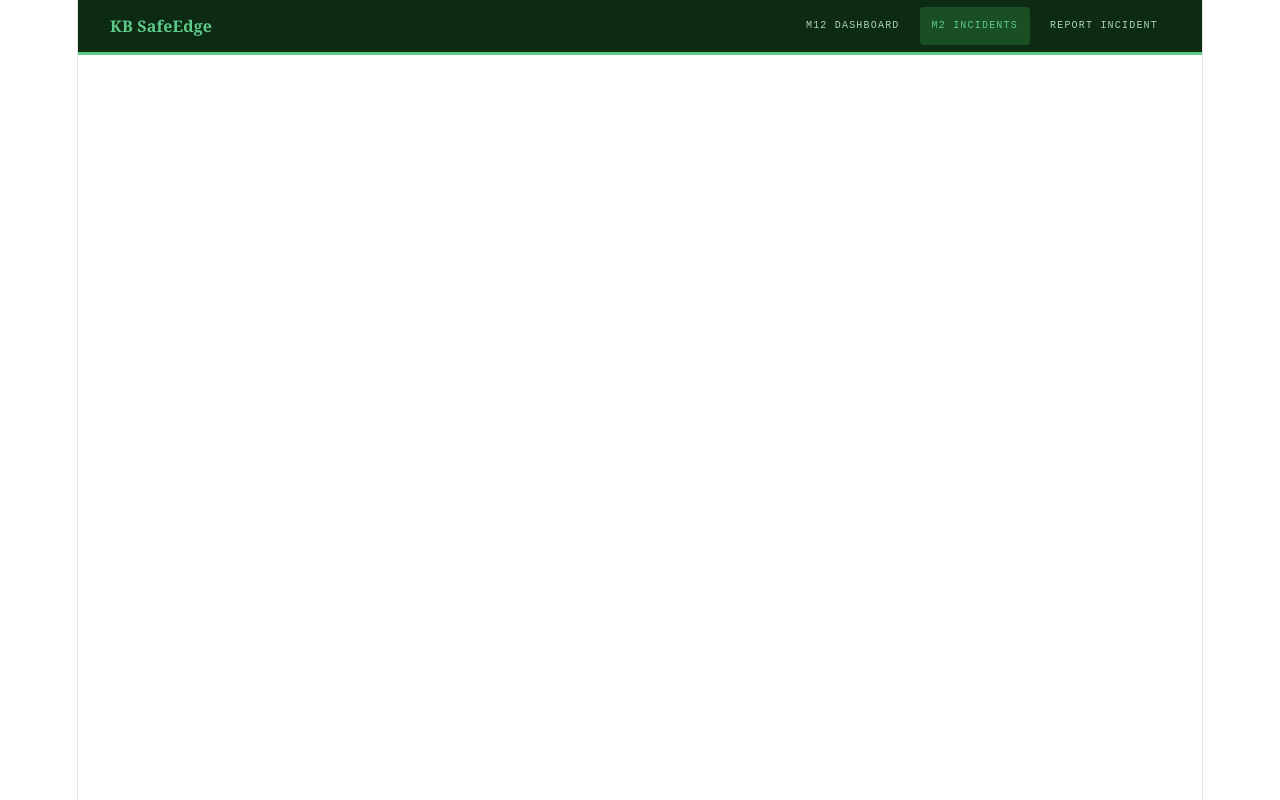
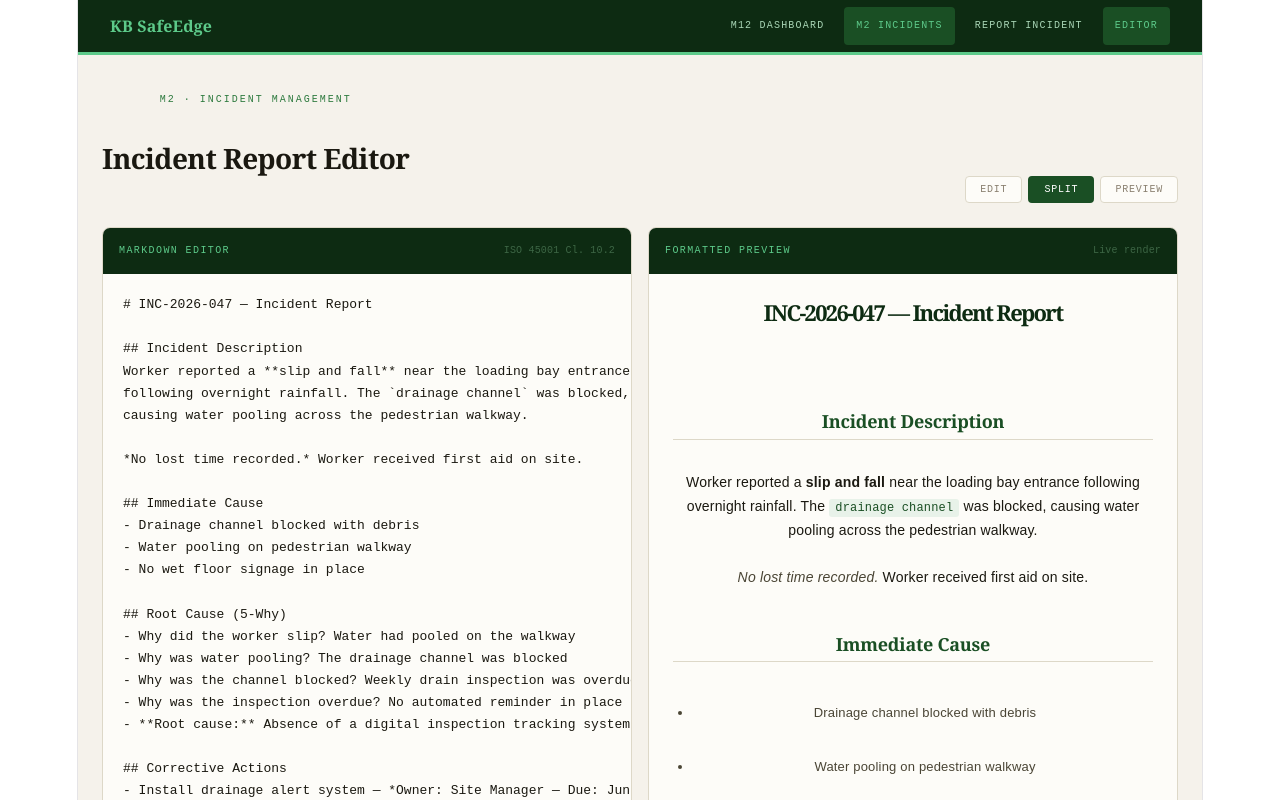
Before and after one commit to OdhiamboKB/safeedge-ui, a React (Vite) app in the folder safeedge-ui/: page /incidents/editor in a window 1280 px wide. Shown: the top 800 px of the page. Built offline with nearby package versions, Linux system fonts and the light colour scheme.

Commit message:
feat: IncidentPreviewer — Markdown editor with live preview, view toggle

```diff
--- a/safeedge-ui/src/App.jsx
+++ b/safeedge-ui/src/App.jsx
@@ -2,6 +2,7 @@ import { BrowserRouter, Routes, Route, NavLink } from 'react-router-dom'
 import KPIDashboard from './KPIDashboard'
 import IncidentFeed from './IncidentFeed'
 import IncidentForm from './IncidentForm'
+import IncidentPreviewer from './IncidentPreviewer'
 
 function Nav() {
   const navStyle = {
@@ -55,6 +56,9 @@ function Nav() {
         <NavLink to="/incidents/new" style={({ isActive }) => isActive ? activeLinkStyle : linkStyle}>
           Report Incident
         </NavLink>
+        <NavLink to="/incidents/editor" style={({ isActive }) => isActive ? activeLinkStyle : linkStyle}>
+          Editor
+        </NavLink>
       </div>
     </nav>
   )
@@ -68,6 +72,7 @@ function App() {
         <Route path="/" element={<KPIDashboard />} />
         <Route path="/incidents" element={<IncidentFeed />} />
         <Route path="/incidents/new" element={<IncidentForm onSubmit={(data) => console.log('Submitted:', data)} />} />
+        <Route path="/incidents/editor" element={<IncidentPreviewer />} />
       </Routes>
     </BrowserRouter>
   )
--- /dev/null
+++ b/safeedge-ui/src/IncidentPreviewer.jsx
@@ -0,0 +1,175 @@
+import { useState } from 'react'
+
+// ── INCIDENT MARKDOWN PREVIEWER ──────────────────────
+// fCC Mirror: Markdown Previewer certification project
+// SafeEdge: M2 Incident description editor with
+// live formatted preview before submission
+// Concepts: controlled textarea, string parsing,
+// dangerouslySetInnerHTML for rendered output
+
+// Simple markdown parser — covers the patterns used
+// in QHSE incident reports
+function parseMarkdown(text) {
+  if (!text) return ''
+
+  return text
+    // Headers
+    .replace(/^### (.+)$/gm, '<h3 style="font-family:Georgia,serif;font-size:15px;font-weight:700;color:#1a1810;margin:16px 0 6px;">$1</h3>')
+    .replace(/^## (.+)$/gm,  '<h2 style="font-family:Georgia,serif;font-size:18px;font-weight:700;color:#1a4f24;margin:20px 0 8px;padding-bottom:6px;border-bottom:1px solid #ddd8c8;">$1</h2>')
+    .replace(/^# (.+)$/gm,   '<h1 style="font-family:Georgia,serif;font-size:22px;font-weight:900;color:#0d2b12;margin:0 0 12px;">$1</h1>')
+    // Bold and italic
+    .replace(/\*\*(.+?)\*\*/g, '<strong style="color:#1a1810;">$1</strong>')
+    .replace(/\*(.+?)\*/g,     '<em style="color:#4a4535;">$1</em>')
+    // Inline code
+    .replace(/`(.+?)`/g, '<code style="font-family:monospace;font-size:12px;background:#e8f2e9;color:#1a4f24;padding:1px 6px;border-radius:3px;">$1</code>')
+    // Unordered lists
+    .replace(/^\- (.+)$/gm, '<li style="font-size:13px;color:#4a4535;margin:4px 0;padding-left:4px;">$1</li>')
+    .replace(/(<li[^>]*>.*<\/li>\n?)+/g, '<ul style="padding-left:20px;margin:8px 0;">$&</ul>')
+    // Blockquote
+    .replace(/^> (.+)$/gm, '<blockquote style="border-left:3px solid #5dca8a;margin:12px 0;padding:8px 16px;background:#f0fdf4;font-size:13px;color:#2d7a3e;font-style:italic;">$1</blockquote>')
+    // Line breaks
+    .replace(/\n\n/g, '<br/><br/>')
+    .replace(/\n/g, '<br/>')
+}
+
+// Default incident report template
+const DEFAULT_CONTENT = `# INC-2026-047 — Incident Report
+
+## Incident Description
+Worker reported a **slip and fall** near the loading bay entrance following overnight rainfall. The \`drainage channel\` was blocked, causing water pooling across the pedestrian walkway.
+
+*No lost time recorded.* Worker received first aid on site.
+
+## Immediate Cause
+- Drainage channel blocked with debris
+- Water pooling on pedestrian walkway
+- No wet floor signage in place
+
+## Root Cause (5-Why)
+- Why did the worker slip? Water had pooled on the walkway
+- Why was water pooling? The drainage channel was blocked
+- Why was the channel blocked? Weekly drain inspection was overdue
+- Why was the inspection overdue? No automated reminder in place
+- **Root cause:** Absence of a digital inspection tracking system
+
+## Corrective Actions
+- Install drainage alert system — *Owner: Site Manager — Due: Jun 15*
+- Weekly automated inspection reminders — *Owner: HSE Officer*
+- Anti-slip matting installed at Loading Bay entrance
+
+> ISO 45001 Cl. 10.2 — Incident, nonconformity and corrective action
+`
+
+function IncidentPreviewer() {
+  const [markdown, setMarkdown] = useState(DEFAULT_CONTENT)
+  const [view, setView] = useState('split') // 'split' | 'edit' | 'preview'
+
+  const s = {
+    page: { background: '#f5f2eb', minHeight: '100vh', padding: '32px 24px', fontFamily: "'DM Sans', sans-serif" },
+    wrap: { maxWidth: '1100px', margin: '0 auto' },
+    header: { marginBottom: '24px', display: 'flex', justifyContent: 'space-between', alignItems: 'flex-end', flexWrap: 'wrap', gap: '12px' },
+    eyebrow: { fontFamily: 'monospace', fontSize: '10px', letterSpacing: '0.2em', textTransform: 'uppercase', color: '#2d7a3e', marginBottom: '6px' },
+    h1: { fontFamily: 'Georgia, serif', fontSize: '28px', fontWeight: '900', color: '#1a1810', letterSpacing: '-0.02em' },
+    viewToggle: { display: 'flex', gap: '6px' },
+    grid: {
+      display: 'grid',
+      gridTemplateColumns: view === 'split' ? '1fr 1fr' : '1fr',
+      gap: '16px',
+    },
+    panel: { background: '#fdfcf8', border: '1px solid #ddd8c8', borderRadius: '8px', overflow: 'hidden' },
+    panelHeader: { padding: '10px 16px', background: '#0d2b12', display: 'flex', alignItems: 'center', justifyContent: 'space-between' },
+    panelLabel: { fontFamily: 'monospace', fontSize: '10px', letterSpacing: '0.14em', textTransform: 'uppercase', color: '#5dca8a' },
+    panelMeta: { fontFamily: 'monospace', fontSize: '10px', color: '#3d6645' },
+    textarea: {
+      width: '100%',
+      minHeight: '520px',
+      padding: '20px',
+      background: '#fdfcf8',
+      border: 'none',
+      fontFamily: 'monospace',
+      fontSize: '13px',
+      color: '#1a1810',
+      lineHeight: '1.7',
+      resize: 'vertical',
+      outline: 'none',
+    },
+    preview: { padding: '20px 24px', minHeight: '520px', lineHeight: '1.7', fontSize: '14px', color: '#1a1810' },
+    charCount: { padding: '8px 16px', background: '#f0ece0', borderTop: '1px solid #ddd8c8', fontFamily: 'monospace', fontSize: '10px', color: '#8a8070', textAlign: 'right' },
+  }
+
+  function ViewButton({ label, value }) {
+    return (
+      <button
+        onClick={() => setView(value)}
+        style={{
+          fontFamily: 'monospace', fontSize: '10px', letterSpacing: '0.08em',
+          textTransform: 'uppercase', padding: '6px 14px', borderRadius: '4px',
+          border: view === value ? '2px solid #1a4f24' : '1px solid #ddd8c8',
+          background: view === value ? '#1a4f24' : '#fdfcf8',
+          color: view === value ? '#fff' : '#8a8070',
+          cursor: 'pointer',
+        }}
+      >
+        {label}
+      </button>
+    )
+  }
+
+  return (
+    <div style={s.page}>
+      <div style={s.wrap}>
+
+        <header style={s.header}>
+          <div>
+            <p style={s.eyebrow}>M2 · Incident Management</p>
+            <h1 style={s.h1}>Incident Report Editor</h1>
+          </div>
+          <div style={s.viewToggle}>
+            <ViewButton label="Edit" value="edit" />
+            <ViewButton label="Split" value="split" />
+            <ViewButton label="Preview" value="preview" />
+          </div>
+        </header>
+
+        <div style={s.grid}>
+
+          {/* Editor panel — hidden in preview mode */}
+          {view !== 'preview' && (
+            <div style={s.panel}>
+              <div style={s.panelHeader}>
+                <span style={s.panelLabel}>Markdown Editor</span>
+                <span style={s.panelMeta}>ISO 45001 Cl. 10.2</span>
+              </div>
+              <textarea
+                style={s.textarea}
+                value={markdown}
+                onChange={(e) => setMarkdown(e.target.value)}
+                spellCheck={false}
+              />
+              <div style={s.charCount}>
+                {markdown.length} characters · {markdown.split('\n').length} lines
+              </div>
+            </div>
+          )}
+
+          {/* Preview panel — hidden in edit mode */}
+          {view !== 'edit' && (
+            <div style={s.panel}>
+              <div style={s.panelHeader}>
+                <span style={s.panelLabel}>Formatted Preview</span>
+                <span style={s.panelMeta}>Live render</span>
+              </div>
+              <div
+                style={s.preview}
+                dangerouslySetInnerHTML={{ __html: parseMarkdown(markdown) }}
+              />
+            </div>
+          )}
+
+        </div>
+      </div>
+    </div>
+  )
+}
+
+export default IncidentPreviewer
```
